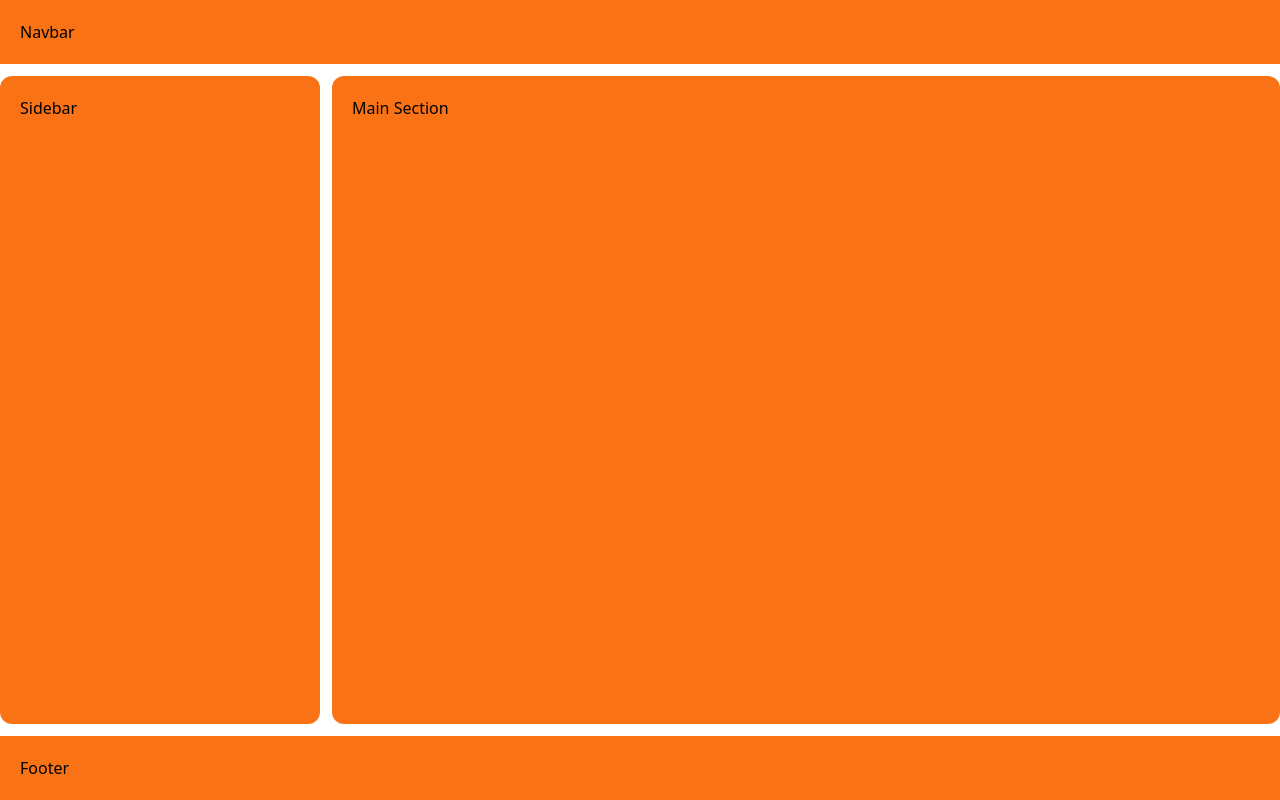
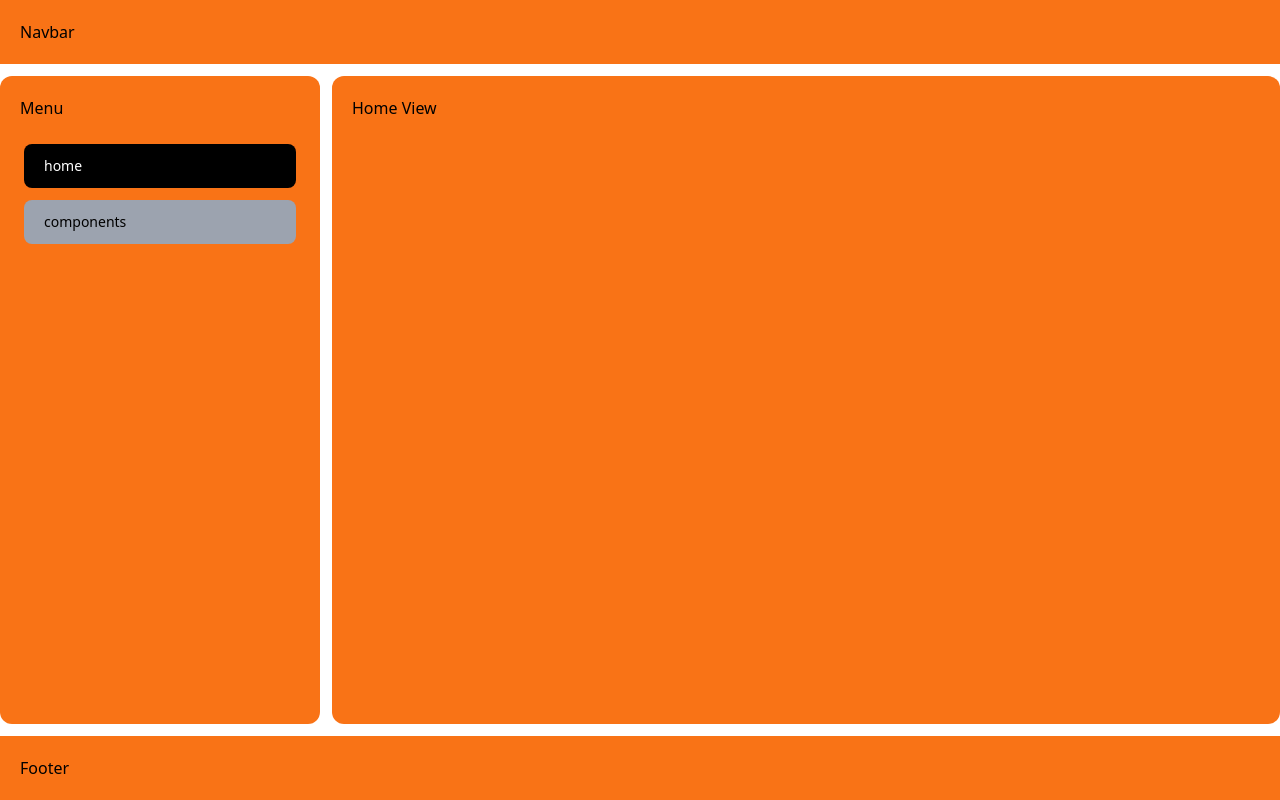
Before and after one commit to fats4/Vue-Template-Fatu, a Vue app: page / in a window 1280 px wide. Built offline with nearby package versions, Linux system fonts and the light colour scheme.

Commit message:
Q2 update

```diff
--- a/src/App.vue
+++ b/src/App.vue
@@ -1,7 +1,17 @@
 <script setup>
-import { RouterView } from 'vue-router'
+import SectionNavbar from './components/Section/SectionNavbar.vue'
+import SectionMain from './components/Section/SectionMain.vue'
+import SectionFooter from './components/Section/SectionFooter.vue'
+import SectionSidebar from './components/Section/SectionSidebar.vue'
 </script>
 
 <template>
-  <RouterView />
+  <div class="flex flex-col h-screen w-screen gap-3">
+      <SectionNavbar />
+    <div class="flex w-full h-full gap-3">
+      <SectionSidebar />
+      <SectionMain />
+    </div>
+    <SectionFooter />
+  </div>
 </template>
--- /dev/null
+++ b/src/components/Button/SidebarLink.vue
@@ -0,0 +1,14 @@
+<script setup>
+    defineProps(['to', 'name'])
+</script>
+
+<template>
+    <router-link
+    :to="to"
+    :class="$route.name == name ? 'bg-black text-white' : 'bg-gray-400 text-black'"
+    class="text-sm p-3 px-5 rounded-lg hover:shadow-xl"
+    >
+        {{ name }}
+    </router-link>
+
+</template>
--- a/src/components/Section/SectionMain.vue
+++ b/src/components/Section/SectionMain.vue
@@ -1,5 +1,9 @@
+<script setup>
+  import { RouterView } from 'vue-router';
+</script>
+
 <template>
   <div class="p-5 h-full w-full bg-orange-500 rounded-xl">
-    <p>Main Section</p>
+    <RouterView />
   </div>
 </template>
--- a/src/components/Section/SectionSidebar.vue
+++ b/src/components/Section/SectionSidebar.vue
@@ -1,5 +1,13 @@
+<script setup>
+  import SidebarLink from '../Button/SidebarLink.vue'
+</script>
+
 <template>
   <div class="flex-none p-5 h-full w-1/4 bg-orange-500 rounded-xl">
-    <p>Sidebar</p>
+    <p>Menu</p>
+    <div class="flex flex-col py-6 px-1 gap-3">
+      <SidebarLink to="/" name="home"/>
+      <SidebarLink to="/components" name="components"/>
+    </div>
   </div>
 </template>
--- a/src/router/index.js
+++ b/src/router/index.js
@@ -8,8 +8,14 @@ const router = createRouter({
       path: '/',
       name: 'home',
       component: HomeView
+    },
+    {
+      path: '/components',
+      name: 'components',
+      component: () => import('../views/VueComponents.vue')
     }
   ]
+
 })
 
 export default router
--- a/src/views/HomeView.vue
+++ b/src/views/HomeView.vue
@@ -1,17 +1,5 @@
-<script setup>
-import SectionNavbar from '../components/Section/SectionNavbar.vue'
-import SectionMain from '../components/Section/SectionMain.vue'
-import SectionFooter from '../components/Section/SectionFooter.vue'
-import SectionSidebar from '../components/Section/SectionSidebar.vue'
-</script>
-
 <template>
-  <div class="flex flex-col h-screen w-screen gap-3">
-    <SectionNavbar />
-    <div class="flex w-full h-full gap-3">
-      <SectionSidebar />
-      <SectionMain />
-    </div>
-    <SectionFooter />
+  <div>
+    <p>Home View</p>
   </div>
 </template>
--- /dev/null
+++ b/src/views/VueComponents.vue
@@ -0,0 +1,5 @@
+<template>
+    <div>
+        <p>Vue Components</p>
+    </div>
+</template>
```
